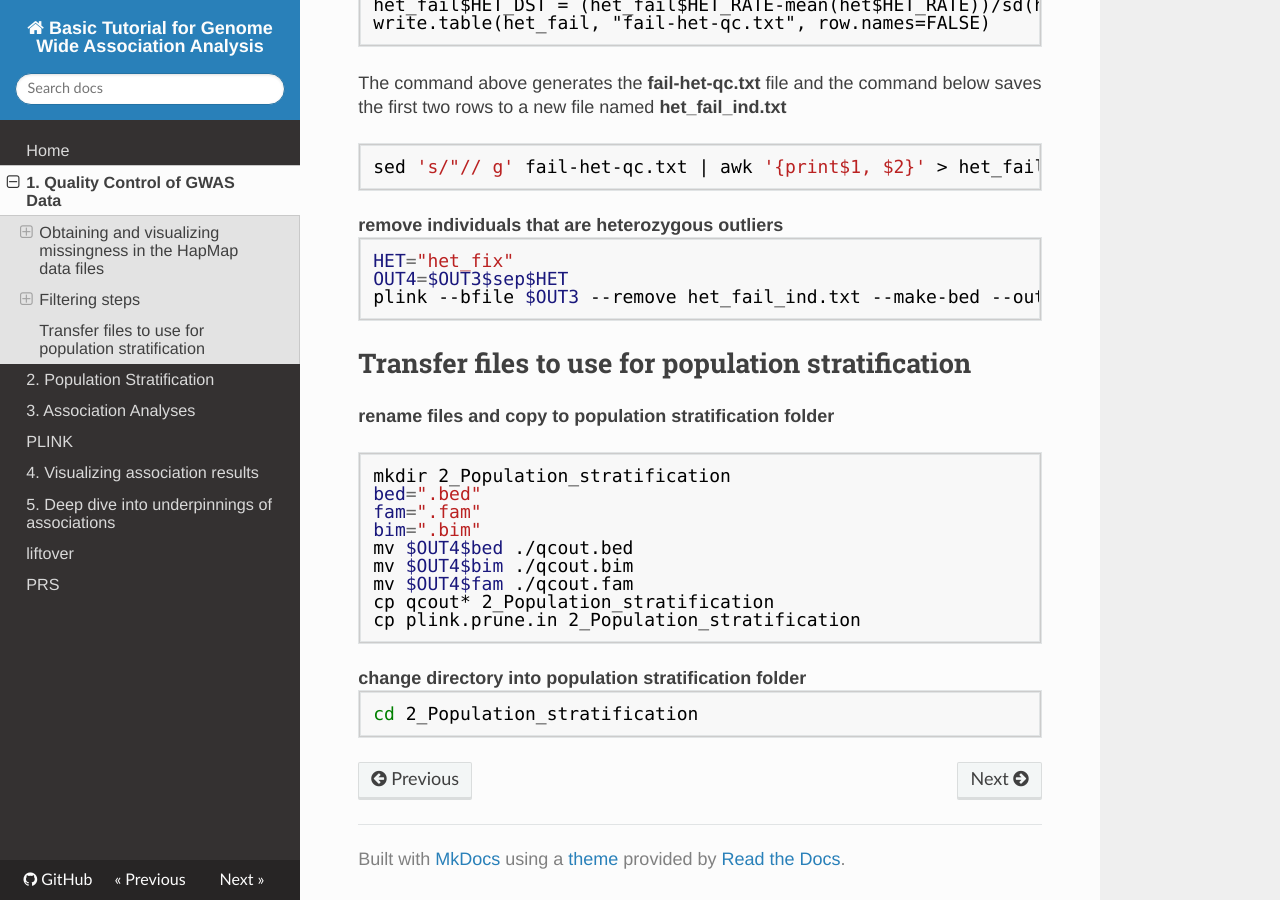
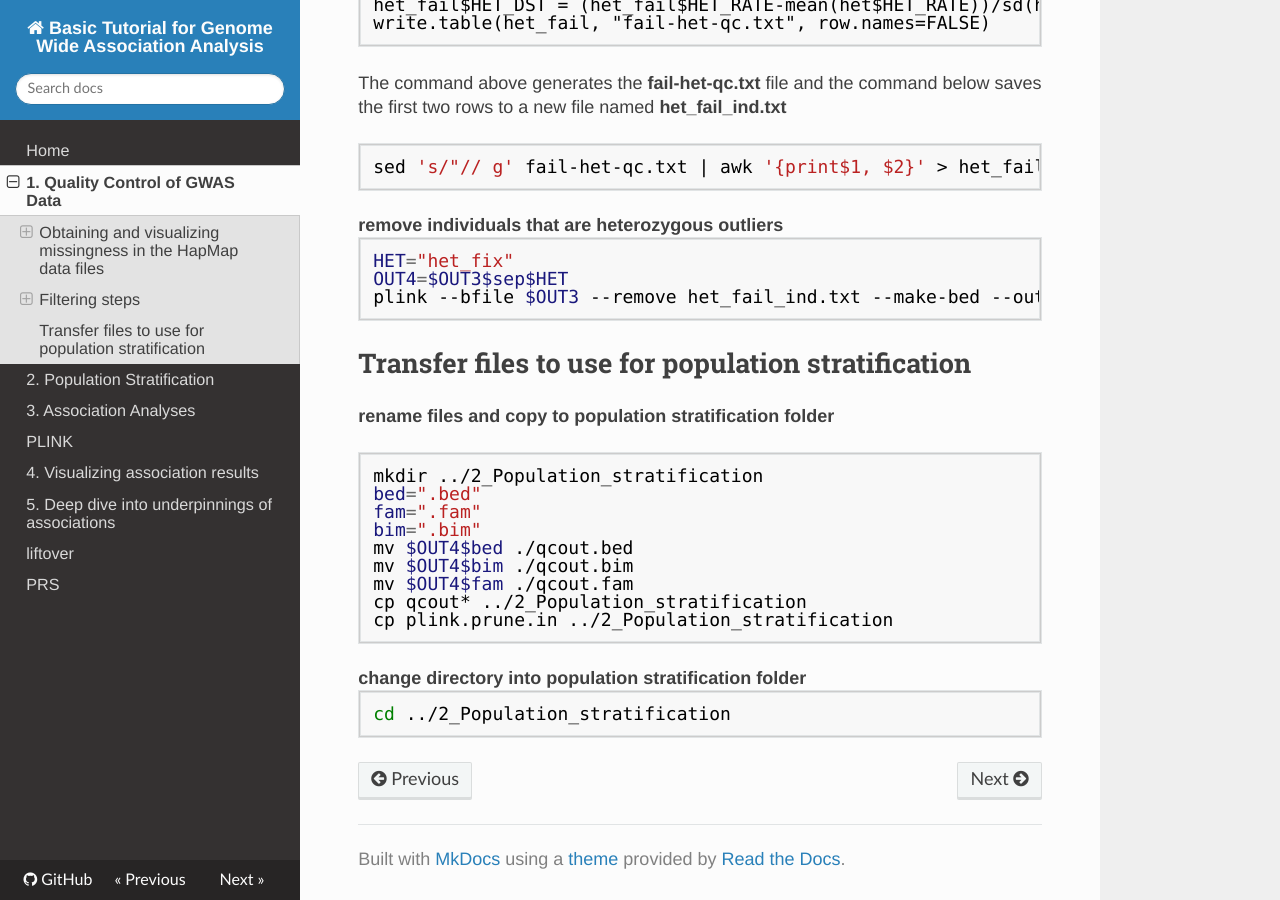
Before and after one commit to cwarlysolsberg/GWAS_Tutorial, an MkDocs documentation site: the page built from docs/QC.md, in a window 1280 px wide and 900 px high, scrolled down 8011 px. Built offline with MkDocs 1.6.1, drawn with Linux system fonts in a browser that asks for light colours.

````diff
--- a/docs/QC.md
+++ b/docs/QC.md
@@ -213,17 +213,17 @@
 ##Transfer files to use for population stratification
 **rename files and copy to population stratification folder**
 ```bash
-mkdir 2_Population_stratification
+mkdir ../2_Population_stratification
 bed=".bed"
 fam=".fam"
 bim=".bim"
 mv $OUT4$bed ./qcout.bed
 mv $OUT4$bim ./qcout.bim
 mv $OUT4$fam ./qcout.fam
-cp qcout* 2_Population_stratification
-cp plink.prune.in 2_Population_stratification
+cp qcout* ../2_Population_stratification
+cp plink.prune.in ../2_Population_stratification
 ```
 **change directory into population stratification folder**
 ```bash
-cd 2_Population_stratification
+cd ../2_Population_stratification
 ```
````
Also changed, not shown: docs/popstrat.md (+78 -38 lines), docs/img/pca.png (added), 2 other files.
